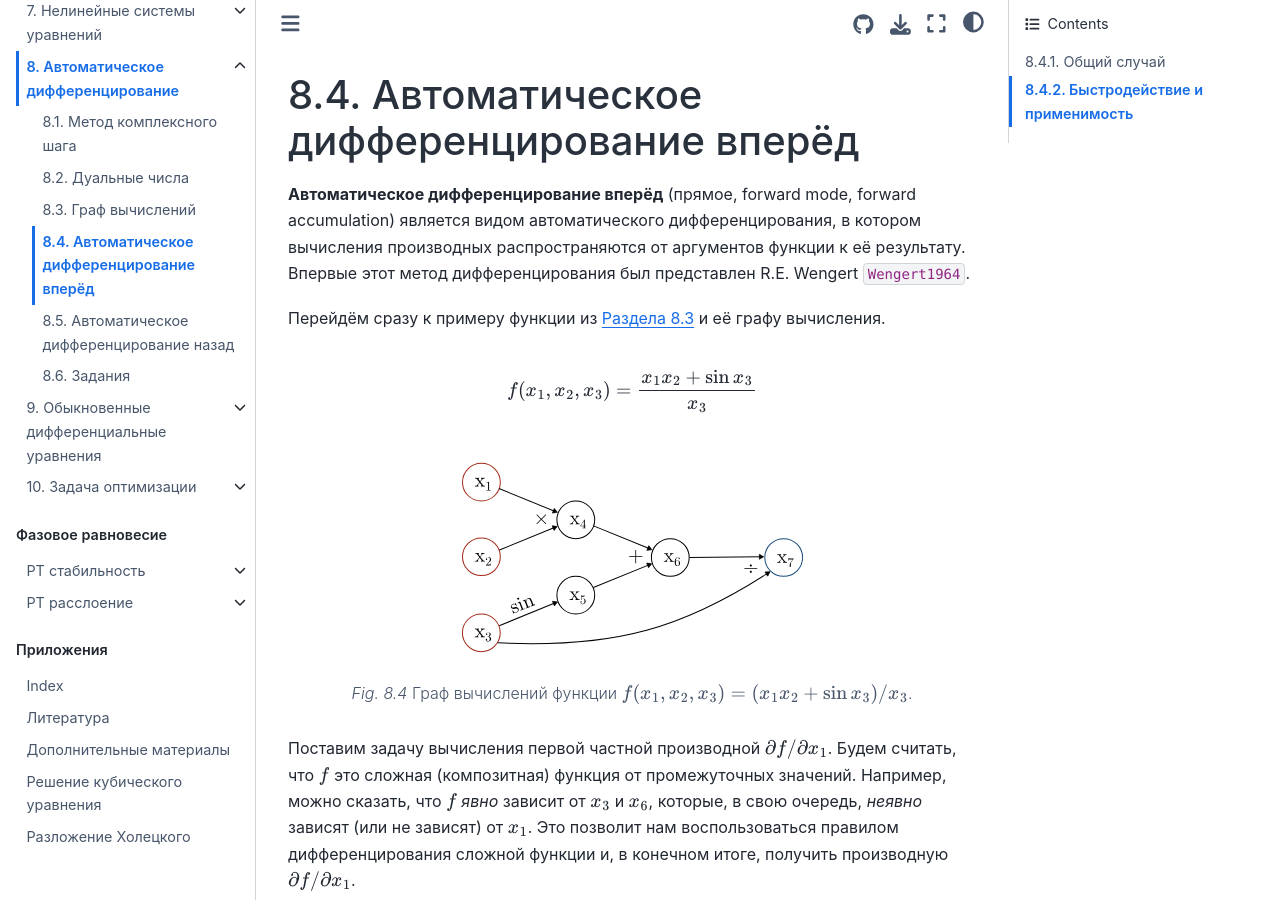
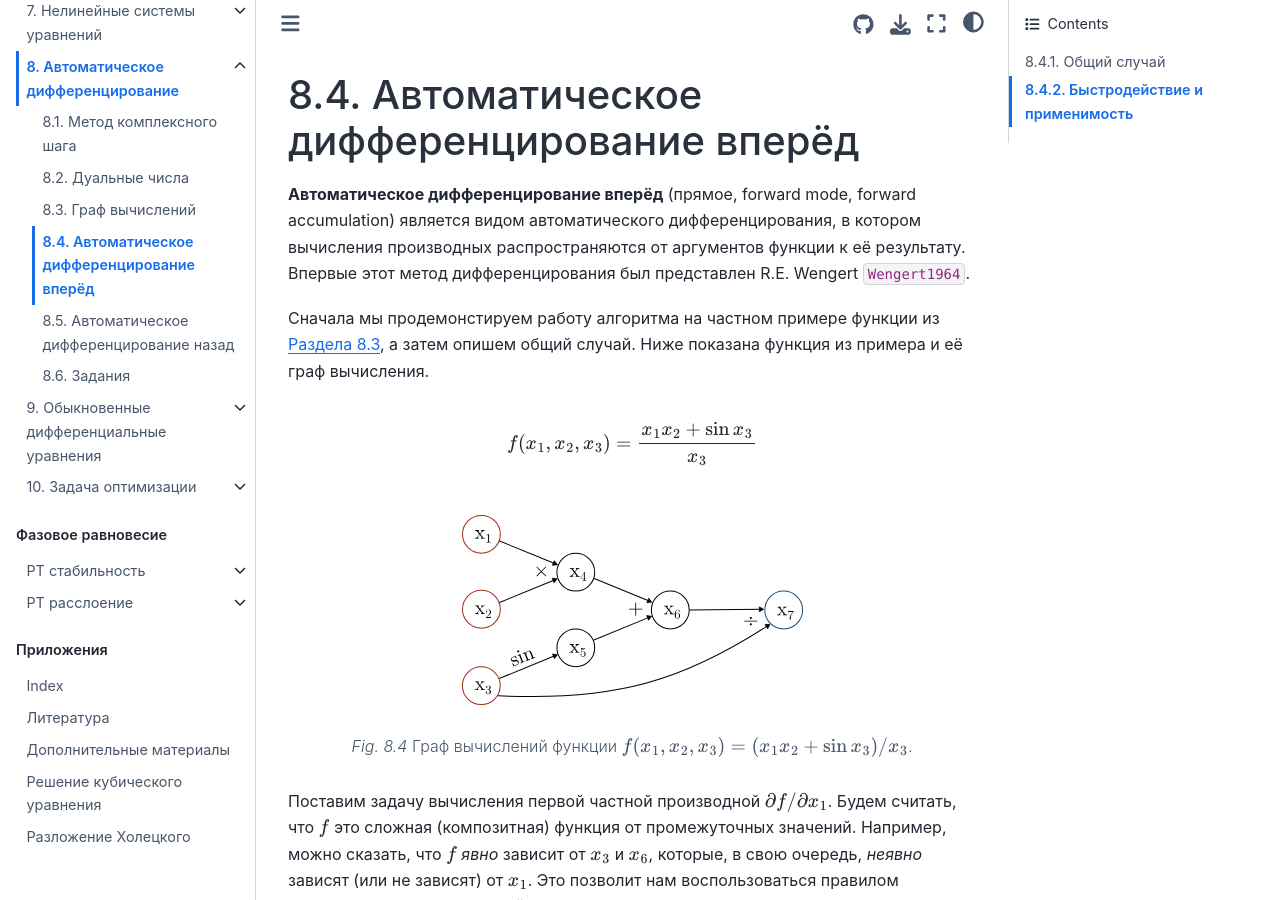
Before and after one commit to stepanzh/computational_thermodynamics, a Jupyter Book: the page built from book/autodiff/forwardmode.md, in a window 1280 px wide and 900 px high. Built offline with Jupyter Book 1.0.4 settings and Sphinx 7.4.7 and the Sphinx Book theme 1.1.4, drawn with Linux system fonts in a browser that asks for light colours; cross-references to code outside the pages are shown as plain code.

Commit message:
feat: немного переписал введение в autodiff - forward mode
Related #20

````diff
--- a/book/autodiff/forwardmode.md
+++ b/book/autodiff/forwardmode.md
@@ -12,7 +12,8 @@
 **Автоматическое дифференцирование вперёд** (прямое, forward mode, forward accumulation) является видом автоматического дифференцирования, в котором вычисления производных распространяются от аргументов функции к её результату.
 Впервые этот метод дифференцирования был представлен R.E. Wengert {cite}`Wengert1964`.
 
-Перейдём сразу к примеру функции из {numref}`Раздела %s <sec:autodiff:compgraph>` и её графу вычисления.
+Сначала мы продемонстируем работу алгоритма на частном примере функции из {numref}`Раздела %s <sec:autodiff:compgraph>`, а затем опишем общий случай.
+Ниже показана функция из примера и её граф вычисления.
 
 ```{math}
 f(x_1, x_2, x_3) = \frac{x_1 x_2 + \sin{x_3}}{x_3}
````
